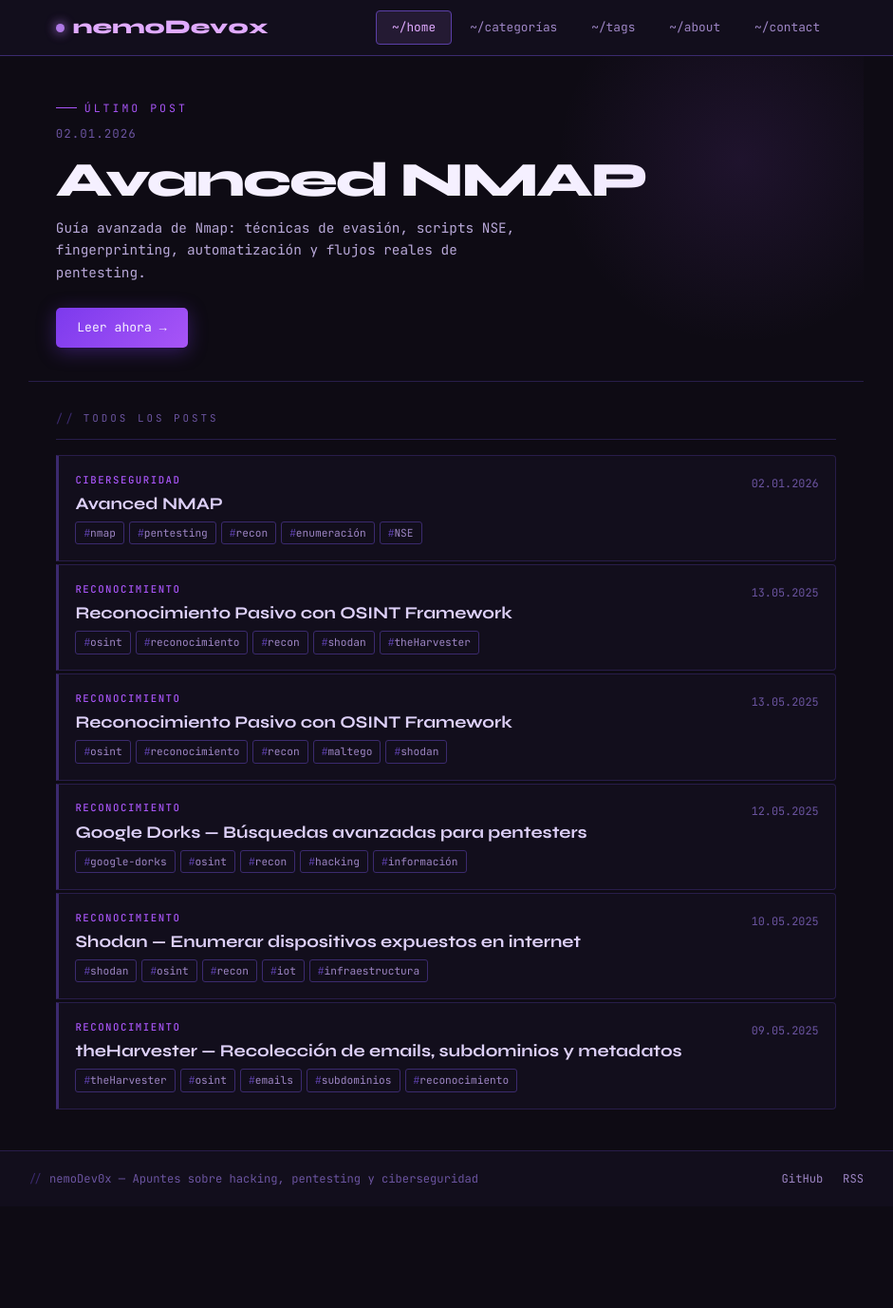
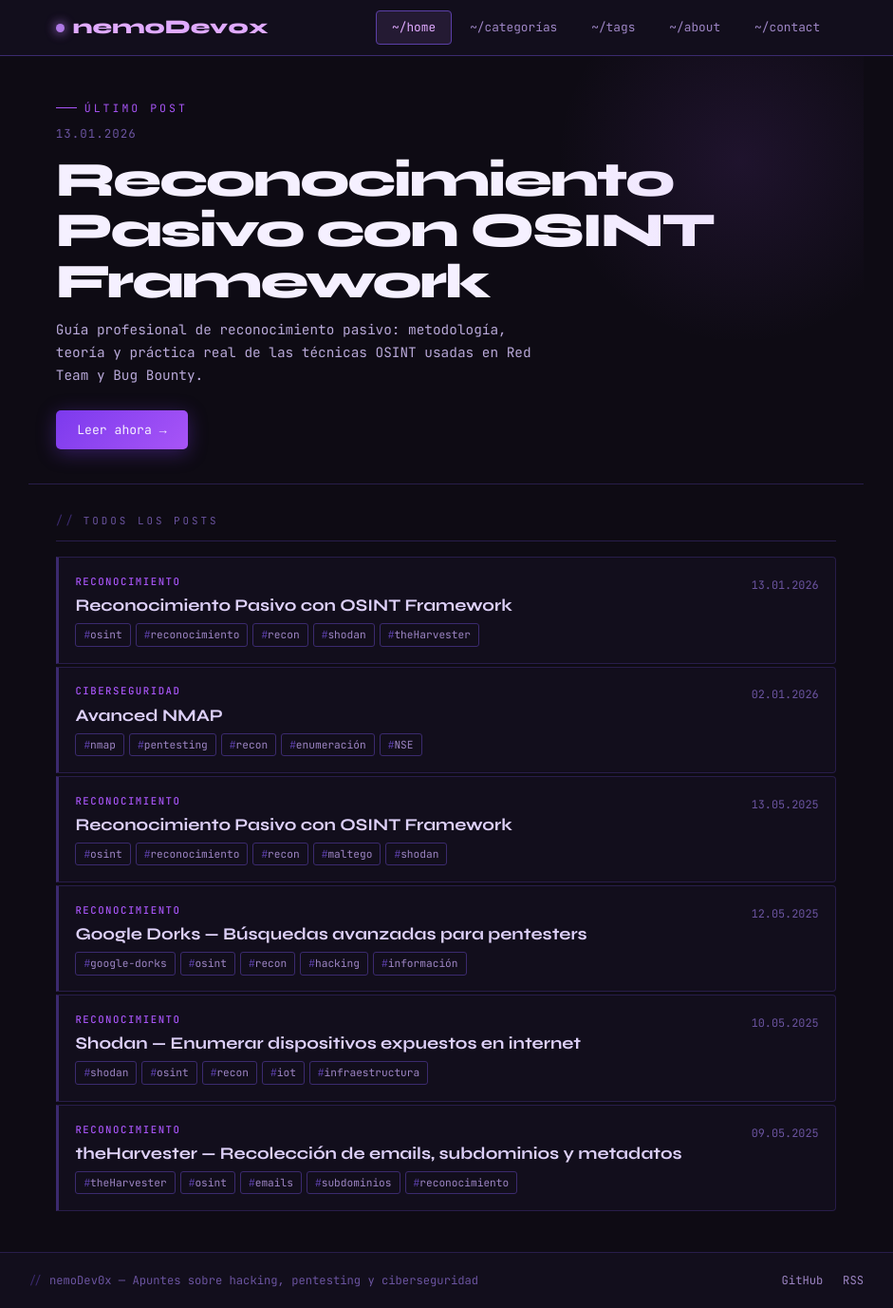
Before and after one commit to nemoDev0x/nemoDev0x.github.io, a Jekyll site: the page built from index.html, in a window 1280 px wide and 1377 px high. Shown: the whole window at 95% size, without its empty margins (170-1111 px from the left). Built offline with Jekyll 4.4.1, drawn with Linux system fonts in a browser that asks for light colours.

Commit message:
Update post date for OSINT Framework article

```diff
--- a/_posts/2026-01-13-osint-framework.md
+++ b/_posts/2026-01-13-osint-framework.md
@@ -1,7 +1,7 @@
 ---
 layout: post
 title: "Reconocimiento Pasivo con OSINT Framework"
-date: 2025-05-13
+date: 2026-01-13
 categories: [reconocimiento]
 tags: [osint, reconocimiento, recon, shodan, theHarvester, metadatos, subfinder, amass]
 description: "Guía profesional de reconocimiento pasivo: metodología, teoría y práctica real de las técnicas OSINT usadas en Red Team y Bug Bounty."
```
